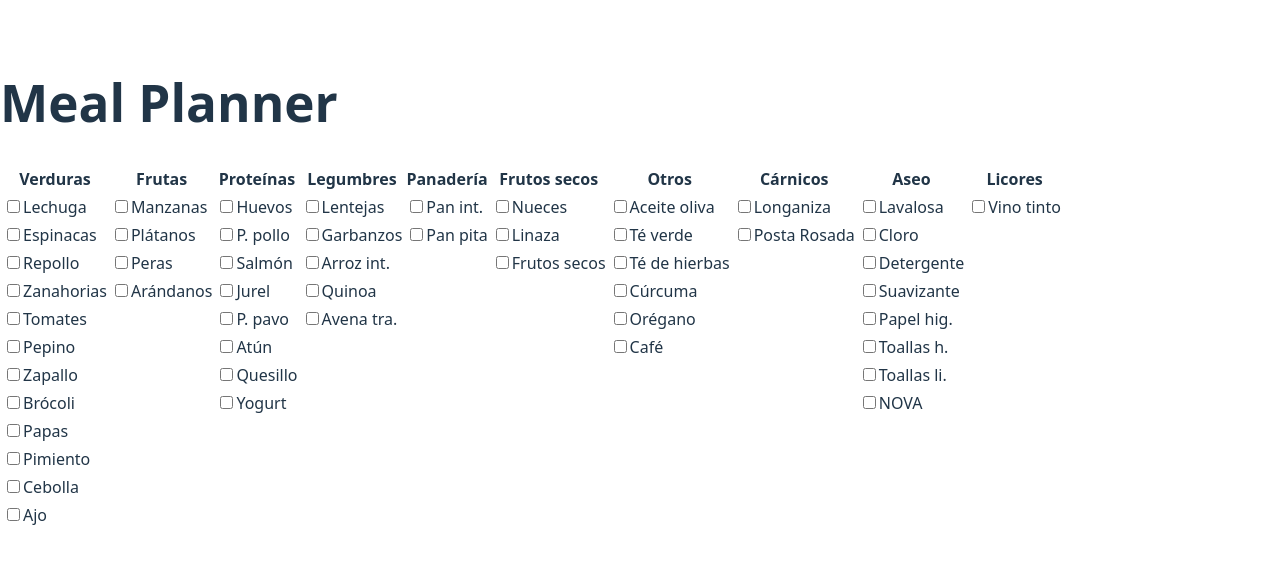
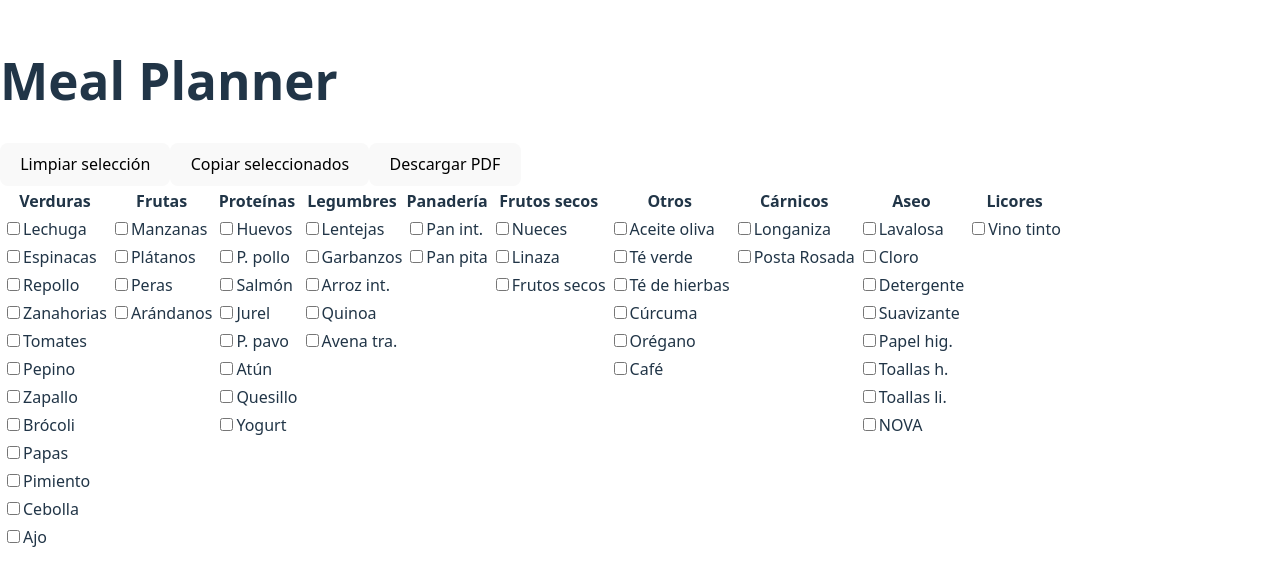
Before and after one commit to Metal-fred/meal-planner-react, a React (Vite) app: page / in a window 1280 px wide. Shown: the part 115-700 px from the top of the page. Built offline with nearby package versions, Linux system fonts and the light colour scheme.

Commit message:
tus cambios

```diff
--- a/package.json
+++ b/package.json
@@ -10,6 +10,7 @@
     "preview": "vite preview"
   },
   "dependencies": {
+    "jspdf": "^3.0.1",
     "react": "^19.1.0",
     "react-dom": "^19.1.0"
   },
--- a/src/MealPlannerApp.jsx
+++ b/src/MealPlannerApp.jsx
@@ -1,13 +1,11 @@
 import { useState } from "react";
+import jsPDF from "jspdf";
 
 export default function MealPlannerApp() {
   const [checked, setChecked] = useState({});
 
   const shopping = {
-    Verduras: [
-      "Lechuga", "Espinacas", "Repollo", "Zanahorias", "Tomates",
-      "Pepino", "Zapallo", "Brócoli", "Papas", "Pimiento", "Cebolla", "Ajo"
-    ],
+    Verduras: ["Lechuga", "Espinacas", "Repollo", "Zanahorias", "Tomates", "Pepino", "Zapallo", "Brócoli", "Papas", "Pimiento", "Cebolla", "Ajo"],
     Frutas: ["Manzanas", "Plátanos", "Peras", "Arándanos"],
     Proteínas: ["Huevos", "P. pollo", "Salmón", "Jurel", "P. pavo", "Atún", "Quesillo", "Yogurt"],
     Legumbres: ["Lentejas", "Garbanzos", "Arroz int.", "Quinoa", "Avena tra."],
@@ -16,16 +14,98 @@ export default function MealPlannerApp() {
     Otros: ["Aceite oliva", "Té verde", "Té de hierbas", "Cúrcuma", "Orégano", "Café"],
     Cárnicos: ["Longaniza", "Posta Rosada"],
     Aseo: ["Lavalosa", "Cloro", "Detergente", "Suavizante", "Papel hig.", "Toallas h.", "Toallas li.", "NOVA"],
-    Licores: ["Vino tinto"]
+    Licores: ["Vino tinto"],
   };
 
   const categorias = Object.keys(shopping);
   const maxLength = Math.max(...categorias.map(cat => shopping[cat].length));
 
+  const limpiarSeleccion = () => setChecked({});
+
+  const copiarSeleccionados = () => {
+    const texto = getResumenPorCategoria(true);
+    if (texto) {
+      navigator.clipboard.writeText(texto);
+      alert("Seleccionados copiados al portapapeles");
+    } else {
+      alert("No hay ítems seleccionados");
+    }
+  };
+
+  const descargarPDF = () => {
+    const texto = getResumenPorCategoria(true);
+    if (!texto) {
+      alert("No hay ítems seleccionados");
+      return;
+    }
+
+    const doc = new jsPDF();
+    const lineas = texto.split("\n");
+
+    let y = 20;
+    doc.setFontSize(14);
+    doc.text("Lista de compras seleccionadas", 15, 15);
+    doc.setFontSize(11);
+
+    lineas.forEach(linea => {
+      if (y > 280) {
+        doc.addPage();
+        y = 15;
+      }
+      doc.text(linea, 15, y);
+      y += 7;
+    });
+
+    doc.save("lista_compras.pdf");
+  };
+
+  const getResumenPorCategoria = (soloTexto = false) => {
+    const resumen = categorias
+      .map(cat => {
+        const items = shopping[cat].filter(item => checked[item]);
+        if (items.length === 0) return null;
+        return soloTexto
+          ? `${cat}:\n- ${items.join("\n- ")}`
+          : (
+              <div key={cat} className="mb-2">
+                <h3 className="font-semibold text-gray-700">{cat}</h3>
+                <ul className="list-disc list-inside text-sm text-gray-800">
+                  {items.map(item => <li key={item}>{item}</li>)}
+                </ul>
+              </div>
+            );
+      })
+      .filter(Boolean);
+
+    return soloTexto ? resumen.join("\n\n") : resumen;
+  };
+
   return (
     <div className="p-4 max-w-7xl mx-auto overflow-x-auto">
       <h1 className="text-2xl font-bold mb-4">Meal Planner</h1>
-      <table className="table-fixed border-collapse">
+
+      <div className="mb-4 flex gap-4 flex-wrap">
+        <button
+          onClick={limpiarSeleccion}
+          className="bg-red-500 hover:bg-red-600 text-white px-4 py-2 rounded"
+        >
+          Limpiar selección
+        </button>
+        <button
+          onClick={copiarSeleccionados}
+          className="bg-blue-500 hover:bg-blue-600 text-white px-4 py-2 rounded"
+        >
+          Copiar seleccionados
+        </button>
+        <button
+          onClick={descargarPDF}
+          className="bg-green-600 hover:bg-green-700 text-white px-4 py-2 rounded"
+        >
+          Descargar PDF
+        </button>
+      </div>
+
+      <table className="table-fixed border-collapse mb-6">
         <thead>
           <tr>
             {categorias.map(cat => (
@@ -39,21 +119,17 @@ export default function MealPlannerApp() {
               {categorias.map(cat => {
                 const item = shopping[cat][rowIdx];
                 return (
-                  <td key={cat + rowIdx} className="px-4 py-1">
+                  <td key={cat + rowIdx} className="pr-6 py-1">
                     {item ? (
-                      <label className="inline-flex items-center gap-1 text-sm">
+                      <label className="inline-flex items-center gap-1">
                         <input
                           type="checkbox"
                           checked={!!checked[item]}
                           onChange={() =>
-                            setChecked(c => ({ ...c, [item]: !c[item] }))
+                            setChecked(prev => ({ ...prev, [item]: !prev[item] }))
                           }
                         />
-                        <span
-                          className={
-                            checked[item] ? "line-through text-gray-400" : ""
-                          }
-                        >
+                        <span className={checked[item] ? "line-through text-gray-400" : ""}>
                           {item}
                         </span>
                       </label>
@@ -65,6 +141,14 @@ export default function MealPlannerApp() {
           ))}
         </tbody>
       </table>
+
+      {/* ✅ Resumen visual */}
+      {Object.keys(checked).some(key => checked[key]) && (
+        <div className="bg-gray-100 border rounded-md p-4">
+          <h2 className="text-lg font-bold mb-2 text-gray-800">Resumen seleccionado</h2>
+          {getResumenPorCategoria(false)}
+        </div>
+      )}
     </div>
   );
 }
```
Also changed, not shown: 1 other file (tests, documents, lock files or other folders).
